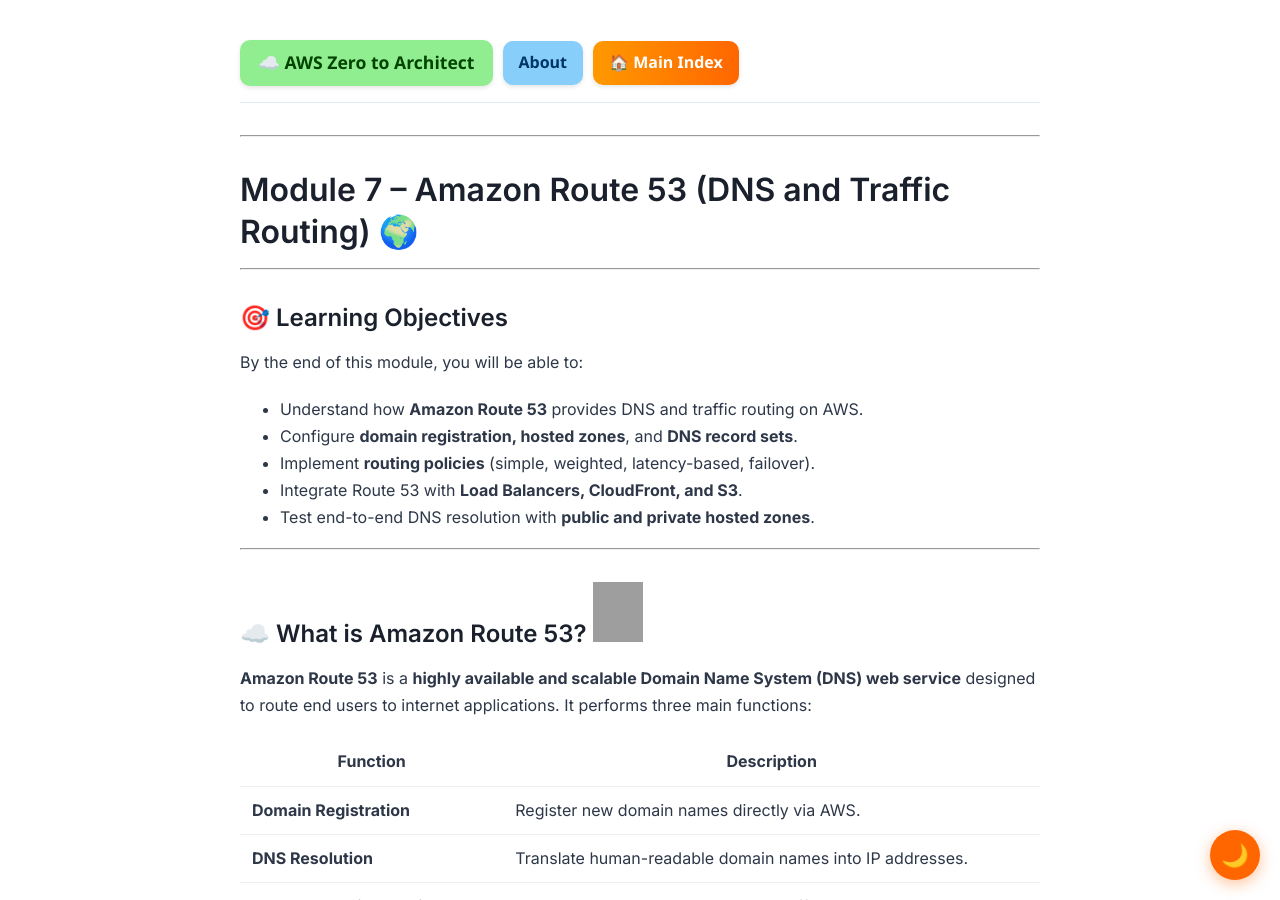
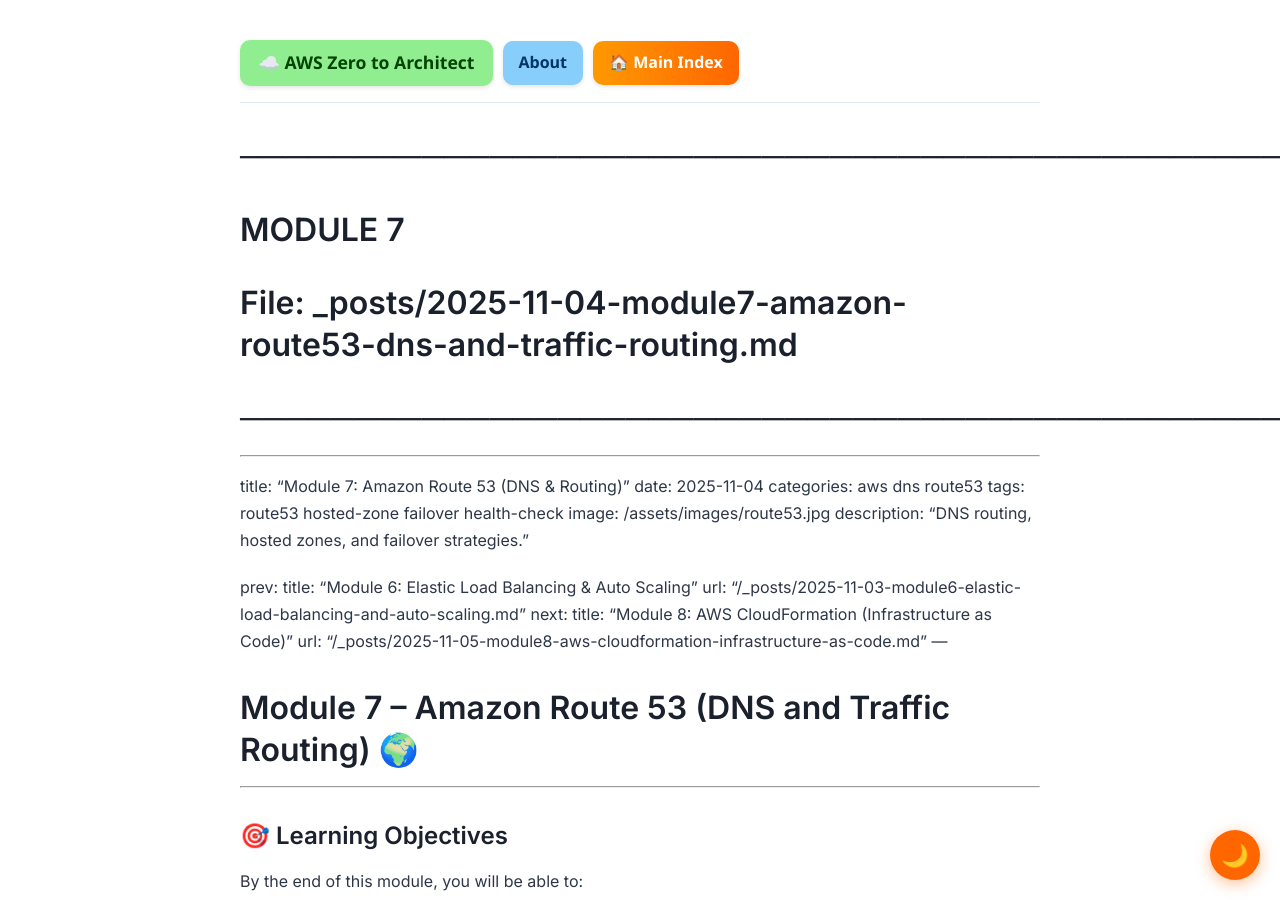
Before and after one commit to asiandevs/aws-zero-to-architect-blog, a Jekyll site: the page built from _posts/2025-11-04-module7-amazon-route53-dns-and-traffic-routing.md, in a window 1280 px wide and 900 px high. Built offline with Jekyll 4.4.1, drawn with Linux system fonts in a browser that asks for light colours; some of the changed text lies outside the part shown; grey boxes are pictures that could not be loaded.

Commit message:
Update 2025-11-04-module7-amazon-route53-dns-and-traffic-routing.md

```diff
--- a/_posts/2025-11-04-module7-amazon-route53-dns-and-traffic-routing.md
+++ b/_posts/2025-11-04-module7-amazon-route53-dns-and-traffic-routing.md
@@ -1,12 +1,21 @@
+# ──────────────────────────────────────────────────────────────
+# MODULE 7
+# File: _posts/2025-11-04-module7-amazon-route53-dns-and-traffic-routing.md
+# ──────────────────────────────────────────────────────────────
 ---
-title: "Module 7 – Amazon Route 53 (DNS and Traffic Routing)"
+title: "Module 7: Amazon Route 53 (DNS & Routing)"
 date: 2025-11-04
-categories: aws networking dns
-tags: aws route53 dns failover latency weighted
+categories: aws dns route53
+tags: route53 hosted-zone failover health-check
 image: /assets/images/route53.jpg
-description: "DNS routing, domain registration, hosted zones, and routing policies with Route 53."
----
+description: "DNS routing, hosted zones, and failover strategies."
 
+prev:
+  title: "Module 6: Elastic Load Balancing & Auto Scaling"
+  url: "/_posts/2025-11-03-module6-elastic-load-balancing-and-auto-scaling.md"
+next:
+  title: "Module 8: AWS CloudFormation (Infrastructure as Code)"
+  url: "/_posts/2025-11-05-module8-aws-cloudformation-infrastructure-as-code.md"
 ---
 
 # Module 7 – Amazon Route 53 (DNS and Traffic Routing) 🌍
```
